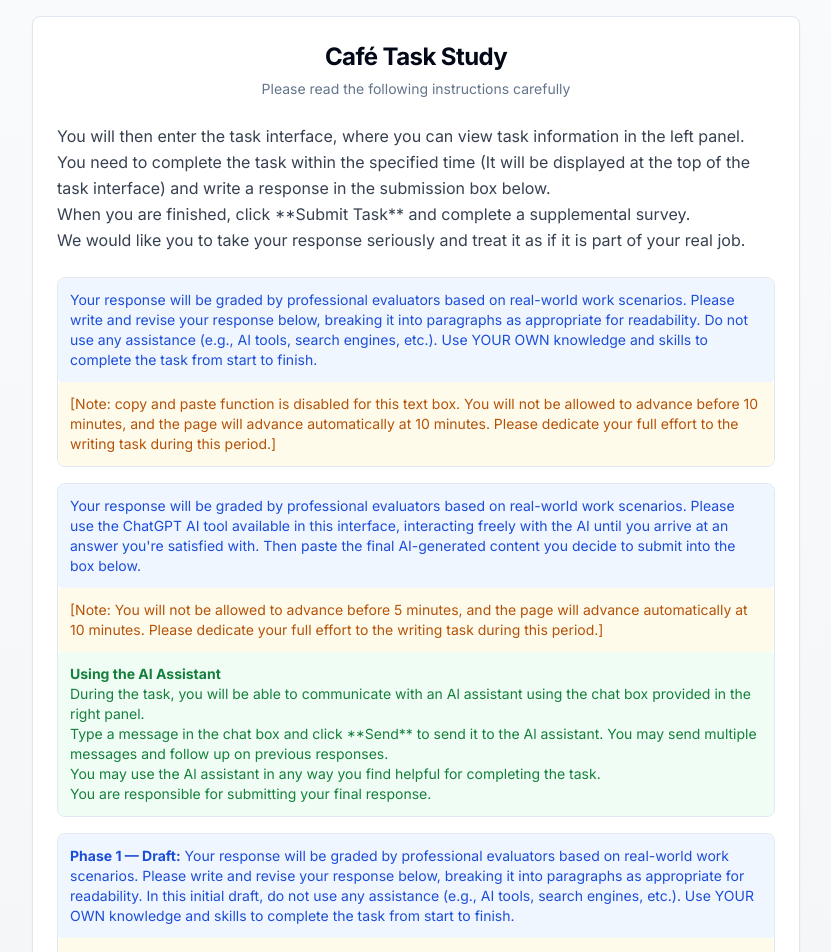
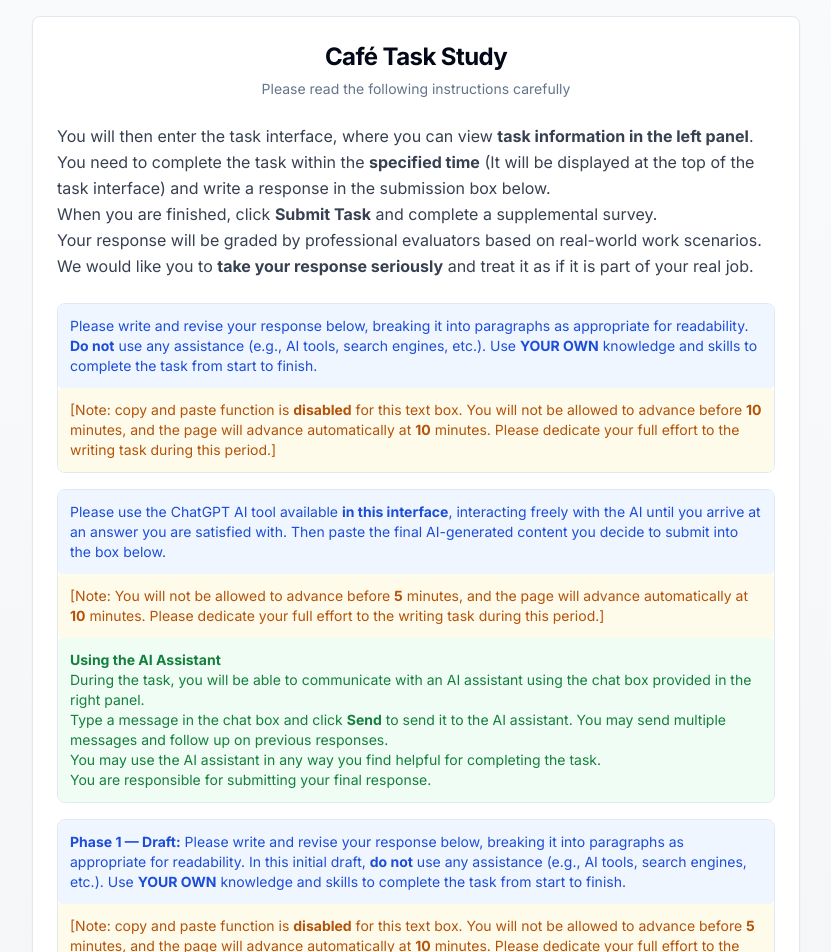
Before and after one commit to w4149/AI-Collaboration-Meaningful-Work, a Next.js app: page /entry in a window 1280 px wide. Shown: the top 952 px of the page, without its empty margins (224-1055 px from the left). Built offline with nearby package versions, Linux system fonts and the light colour scheme.

Commit message:
调整 entry-page 提示和 instructions 显示

```diff
--- a/src/app/entry/page.tsx
+++ b/src/app/entry/page.tsx
@@ -136,10 +136,10 @@
           <div className="space-y-4">
             <div className="space-y-2 text-gray-700">
               <p className="text-black-700 text-md leading-relaxed">
-              You will then enter the task interface, where you can view task information in the left panel. <br />
-              You need to complete the task within the specified time (It will be displayed at the top of the task interface) and write a response in the submission box below. <br />
-              When you are finished, click **Submit Task** and complete a supplemental survey. <br />
-              We would like you to take your response seriously and treat it as if it is part of your real job.
+              You will then enter the task interface, where you can view <strong>task information in the left panel</strong>. <br />
+              You need to complete the task within the <strong>specified time</strong> (It will be displayed at the top of the task interface) and write a response in the submission box below. <br />
+              When you are finished, click <strong>Submit Task</strong> and complete a supplemental survey. <br />
+              Your response will be graded by professional evaluators based on real-world work scenarios. We would like you to <strong>take your response seriously</strong> and treat it as if it is part of your real job.
               </p>
             </div>
           </div>
@@ -152,12 +152,12 @@
               <div className="border rounded-lg overflow-hidden">
                 <div className="bg-blue-50 p-3 rounded">
                   <p className="text-blue-700 text-sm">
-                    Your response will be graded by professional evaluators based on real-world work scenarios. Please write and revise your response below, breaking it into paragraphs as appropriate for readability. Do not use any assistance (e.g., AI tools, search engines, etc.). Use YOUR OWN knowledge and skills to complete the task from start to finish.
+                    Please write and revise your response below, breaking it into paragraphs as appropriate for readability. <strong>Do not</strong> use any assistance (e.g., AI tools, search engines, etc.). Use <strong>YOUR OWN</strong> knowledge and skills to complete the task from start to finish.
                   </p>
                 </div>
                 <div className="bg-amber-50 p-3 rounded">
                   <p className="text-amber-700 text-sm">
-                    [Note: copy and paste function is disabled for this text box. You will not be allowed to advance before 10 minutes, and the page will advance automatically at 10 minutes. Please dedicate your full effort to the writing task during this period.]
+                    [Note: copy and paste function is <strong>disabled</strong> for this text box. You will not be allowed to advance before <strong>10</strong> minutes, and the page will advance automatically at <strong>10</strong> minutes. Please dedicate your full effort to the writing task during this period.]
                   </p>
                 </div>
               </div>
@@ -168,20 +168,20 @@
               <div className="border rounded-lg overflow-hidden">
                 <div className="bg-blue-50 p-3 rounded">
                   <p className="text-blue-700 text-sm">
-                    Your response will be graded by professional evaluators based on real-world work scenarios. Please use the ChatGPT AI tool available in this interface, interacting freely with the AI until you arrive at an answer you&apos;re satisfied with. Then paste the final AI-generated content you decide to submit into the box below.
+                    Please use the ChatGPT AI tool available <strong>in this interface</strong>, interacting freely with the AI until you arrive at an answer you are satisfied with. Then paste the final AI-generated content you decide to submit into the box below.
                   </p>
                 </div>
                 <div className="bg-amber-50 p-3 rounded">
                   <p className="text-amber-700 text-sm">
-                    [Note: You will not be allowed to advance before 5 minutes, and the page will advance automatically at 10 minutes. Please dedicate your full effort to the writing task during this period.]
+                    [Note: You will not be allowed to advance before <strong>5</strong> minutes, and the page will advance automatically at <strong>10</strong> minutes. Please dedicate your full effort to the writing task during this period.]
                   </p>
                 </div>
                 <div className="bg-green-50 p-3 rounded">
                   <p className="text-green-700 text-sm">
                     <strong>Using the AI Assistant</strong> <br />
-                    During the task, you will be able to communicate with an Al assistant using the chat box provided in the right panel.<br />
-                    Type a message in the chat box and click **Send** to send it to the Al assistant. You may send multiple messages and follow up on previous responses.<br />
-                    You may use the Al assistant in any way you find helpful for completing the task.<br />
+                    During the task, you will be able to communicate with an AI assistant using the chat box provided in the right panel.<br />
+                    Type a message in the chat box and click <strong>Send</strong> to send it to the AI assistant. You may send multiple messages and follow up on previous responses.<br />
+                    You may use the AI assistant in any way you find helpful for completing the task.<br />
                     You are responsible for submitting your final response.
                   </p>
                 </div>
@@ -193,30 +193,30 @@
               <div className="border rounded-lg overflow-hidden">
                 <div className="bg-blue-50 p-3 rounded">
                   <p className="text-blue-700 text-sm">
-                    <strong>Phase 1 — Draft:</strong> Your response will be graded by professional evaluators based on real-world work scenarios. Please write and revise your response below, breaking it into paragraphs as appropriate for readability. In this initial draft, do not use any assistance (e.g., AI tools, search engines, etc.). Use YOUR OWN knowledge and skills to complete the task from start to finish.
+                    <strong>Phase 1 — Draft:</strong> Please write and revise your response below, breaking it into paragraphs as appropriate for readability. In this initial draft, <strong>do not</strong> use any assistance (e.g., AI tools, search engines, etc.). Use <strong>YOUR OWN</strong> knowledge and skills to complete the task from start to finish.
                   </p>
                 </div>
                 <div className="bg-amber-50 p-3 rounded">
                   <p className="text-amber-700 text-sm">
-                    [Note: copy and paste function is disabled for this text box. You will not be allowed to advance before 5 minutes, and the page will advance automatically at 10 minutes. Please dedicate your full effort to the writing task during this period.]
+                    [Note: copy and paste function is <strong>disabled</strong> for this text box. You will not be allowed to advance before <strong>5</strong> minutes, and the page will advance automatically at <strong>10</strong> minutes. Please dedicate your full effort to the writing task during this period.]
                   </p>
                 </div>
                 <div className="bg-green-50 p-3 rounded">
                   <p className="text-green-700 text-sm">
-                    <strong>Phase 2 — Revise with AI:</strong> Please use ChatGPT on this page, interacting freely with the AI to review and revise the draft you just wrote, then enter the version improved by AI into the box below. You may make any further adjustments to the AI&apos;s edits that you see fit — this version will serve as your final submission.
+                    <strong>Phase 2 — Revise with AI:</strong> Please use ChatGPT <strong>in this interface</strong>, interacting freely with the AI to review and revise the draft you just wrote, then enter the version improved by AI into the box below. You may make any further adjustments to the AI&apos;s edits that you see fit — this version will serve as your final submission.
                   </p>
                 </div>
                 <div className="bg-amber-50 p-3 rounded">
                   <p className="text-amber-700 text-sm">
-                    [Note: Copy and paste is enabled for this text box. You will not be allowed to advance before 5 minutes, and the page will advance automatically at 10 minutes. Please dedicate your full effort to the writing task during this period.]
+                    [Note: Copy and paste is <strong>enabled</strong> for this text box. You will not be allowed to advance before <strong>5</strong> minutes, and the page will advance automatically at <strong>10</strong> minutes. Please dedicate your full effort to the writing task during this period.]
                   </p>
                 </div>
                 <div className="bg-green-50 p-3 rounded">
                   <p className="text-green-700 text-sm">
                     <strong>Using the AI Assistant</strong> <br />
-                    During the Phase 2, you will be able to communicate with an Al assistant using the chat box provided in the right panel.<br />
-                    Type a message in the chat box and click **Send** to send it to the Al assistant. You may send multiple messages and follow up on previous responses.<br />
-                    You may use the Al assistant in any way you find helpful for completing the task.<br />
+                    During the Phase 2, you will be able to communicate with an AI assistant using the chat box provided in the right panel.<br />
+                    Type a message in the chat box and click <strong>Send</strong> to send it to the AI assistant. You may send multiple messages and follow up on previous responses.<br />
+                    You may use the AI assistant in any way you find helpful for completing the task.<br />
                     You are responsible for submitting your final response.
                   </p>
                 </div>
--- a/src/app/screen/page.tsx
+++ b/src/app/screen/page.tsx
@@ -89,7 +89,7 @@
       <Card className="max-w-2xl w-full">
         <CardHeader>
           <CardTitle className="text-2xl font-bold text-center">
-            Study Screening
+            Pre‑questionss
           </CardTitle>
         </CardHeader>
 
--- a/src/app/task/page.tsx
+++ b/src/app/task/page.tsx
@@ -341,15 +341,15 @@
   const getInstructions = () => {
     if (groupType === 'G1-Human') {
       return (
-        <div className="space-y-4 py-4">
-          <div className="bg-blue-50 p-4 rounded-lg">
+        <div className="border rounded-lg overflow-hidden">
+          <div className="bg-blue-50 p-3 rounded">
             <p className="text-blue-700 text-sm">
-              Your response will be graded by professional evaluators based on real-world work scenarios. Please write and revise your response below, breaking it into paragraphs as appropriate for readability. Do not use any assistance (e.g., Al tools, search engines, etc.). Use YOUR OWN knowledge and skills to complete the task from start to finish.
+              Please write and revise your response below, breaking it into paragraphs as appropriate for readability. <strong>Do not</strong> use any assistance (e.g., AI tools, search engines, etc.). Use <strong>YOUR OWN</strong> knowledge and skills to complete the task from start to finish.
             </p>
           </div>
-          <div className="bg-amber-50 p-4 rounded-lg">
+          <div className="bg-amber-50 p-3 rounded">
             <p className="text-amber-700 text-sm">
-              [Note: copy and paste function is disabled for this text box. You will not be allowed to advance before 10 minutes, and the page will advance automatically at 10 minutes. Please dedicate your full effort to the writing task during this period.]
+              [Note: copy and paste function is <strong>disabled</strong> for this text box. You will not be allowed to advance before <strong>10</strong> minutes, and the page will advance automatically at <strong>10</strong> minutes. Please dedicate your full effort to the writing task during this period.]
             </p>
           </div>
         </div>
@@ -358,15 +358,24 @@
 
     if (groupType === 'G2-AI') {
       return (
-        <div className="space-y-4 py-4">
-          <div className="bg-blue-50 p-4 rounded-lg">
+        <div className="border rounded-lg overflow-hidden">
+          <div className="bg-blue-50 p-3 rounded">
             <p className="text-blue-700 text-sm">
-              Your response will be graded by professional evaluators based on real-world work scenarios. Please use the ChatGPT AI tool available in this interface, interacting freely with the AI until you arrive at an answer you&apos;re satisfied with. Then paste the final AI-generated content you decide to submit into the box below.
+              Please use the ChatGPT AI tool available <strong>in this interface</strong>, interacting freely with the AI until you arrive at an answer you are satisfied with. Then paste the final AI-generated content you decide to submit into the box below.
             </p>
           </div>
-          <div className="bg-amber-50 p-4 rounded-lg">
+          <div className="bg-amber-50 p-3 rounded">
             <p className="text-amber-700 text-sm">
-              [Note: You will not be allowed to advance before 5 minutes, and the page will advance automatically at 10 minutes. Please dedicate your full effort to the writing task during this period.]
+              [Note: You will not be allowed to advance before <strong>5</strong> minutes, and the page will advance automatically at <strong>10</strong> minutes. Please dedicate your full effort to the writing task during this period.]
+            </p>
+          </div>
+          <div className="bg-green-50 p-3 rounded">
+            <p className="text-green-700 text-sm">
+              <strong>Using the AI Assistant</strong> <br />
+              During the task, you will be able to communicate with an AI assistant using the chat box provided in the right panel.<br />
+              Type a message in the chat box and click <strong>Send</strong> to send it to the AI assistant. You may send multiple messages and follow up on previous responses.<br />
+              You may use the AI assistant in any way you find helpful for completing the task.<br />
+              You are responsible for submitting your final response.
             </p>
           </div>
         </div>
@@ -376,30 +385,39 @@
     if (groupType === 'G3-HumanAndAI') {
       if (currentPhase === 1) {
         return (
-          <div className="space-y-4 py-4">
-            <div className="bg-blue-50 p-4 rounded-lg">
+          <div className="border rounded-lg overflow-hidden">
+            <div className="bg-blue-50 p-3 rounded">
               <p className="text-blue-700 text-sm">
-                Your response will be graded by professional evaluators based on real-world work scenarios. Please write and revise your response below, breaking it into paragraphs as appropriate for readability. In this initial draft, do not use any assistance (e.g., Al tools, search engines, etc.). Use **YOUR OWN** knowledge and skills to complete the task from start to finish.
+                <strong>Phase 1 — Draft:</strong> Please write and revise your response below, breaking it into paragraphs as appropriate for readability. In this initial draft, <strong>do not</strong> use any assistance (e.g., AI tools, search engines, etc.). Use <strong>YOUR OWN</strong> knowledge and skills to complete the task from start to finish.
               </p>
             </div>
-            <div className="bg-amber-50 p-4 rounded-lg">
+            <div className="bg-amber-50 p-3 rounded">
               <p className="text-amber-700 text-sm">
-                [Note: copy and paste function is disabled for this text box. You will not be allowed to advance before 5 minutes, and the page will advance automatically at 10 minutes. Please dedicate your full effort to the writing task during this period.]
+                [Note: copy and paste function is <strong>disabled</strong> for this text box. You will not be allowed to advance before <strong>5</strong> minutes, and the page will advance automatically at <strong>10</strong> minutes. Please dedicate your full effort to the writing task during this period.]
               </p>
             </div>
           </div>
         )
       }
       return (
-        <div className="space-y-4 py-4">
-          <div className="bg-green-50 p-4 rounded-lg">
+        <div className="border rounded-lg overflow-hidden">
+          <div className="bg-green-50 p-3 rounded">
             <p className="text-green-700 text-sm">
-              Please use ChatGPT on this page, interacting freely with the AI to review and revise the draft you just wrote, then enter the version improved by AI into the box below. You may make any further adjustments to the AI&apos;s edits that you see fit — this version will serve as your final submission.
+              <strong>Phase 2 — Revise with AI:</strong> Please use ChatGPT <strong>in this interface</strong>, interacting freely with the AI to review and revise the draft you just wrote, then enter the version improved by AI into the box below. You may make any further adjustments to the AI&apos;s edits that you see fit — this version will serve as your final submission.
             </p>
           </div>
-          <div className="bg-amber-50 p-4 rounded-lg">
+          <div className="bg-amber-50 p-3 rounded">
             <p className="text-amber-700 text-sm">
-              [Note: Copy and paste is enabled for this text box. You will not be allowed to advance before 5 minutes, and the page will advance automatically at 10 minutes. Please dedicate your full effort to the writing task during this period.]
+              [Note: Copy and paste is <strong>enabled</strong> for this text box. You will not be allowed to advance before <strong>5</strong> minutes, and the page will advance automatically at <strong>10</strong> minutes. Please dedicate your full effort to the writing task during this period.]
+            </p>
+          </div>
+          <div className="bg-green-50 p-3 rounded">
+            <p className="text-green-700 text-sm">
+              <strong>Using the AI Assistant</strong> <br />
+              During the Phase 2, you will be able to communicate with an AI assistant using the chat box provided in the right panel.<br />
+              Type a message in the chat box and click <strong>Send</strong> to send it to the AI assistant. You may send multiple messages and follow up on previous responses.<br />
+              You may use the AI assistant in any way you find helpful for completing the task.<br />
+              You are responsible for submitting your final response.
             </p>
           </div>
         </div>
--- a/src/components/ChatWindow.tsx
+++ b/src/components/ChatWindow.tsx
@@ -4,7 +4,7 @@
 import { Card, CardContent, CardHeader, CardTitle } from '@/components/ui/card'
 import { Button } from '@/components/ui/button'
 import { Textarea } from '@/components/ui/textarea'
-import { Send, X, MessageSquare, Loader2 } from 'lucide-react'
+import { X, MessageSquare, Loader2 } from 'lucide-react'
 import ChatMessage from './ChatMessage'
 import { useAppStore } from '@/lib/store'
 
@@ -166,10 +166,10 @@
             <Button
               onClick={handleSend}
               disabled={!input.trim() || isLoading}
-              size="icon"
-              className="h-10 w-10 shrink-0"
+              size="sm"
+              className="shrink-0"
             >
-              <Send className="h-4 w-4" />
+              Send
             </Button>
           </div>
         </div>
```
Also changed, not shown: src/app/api/auth/start/route.ts (+4 -4 lines).
